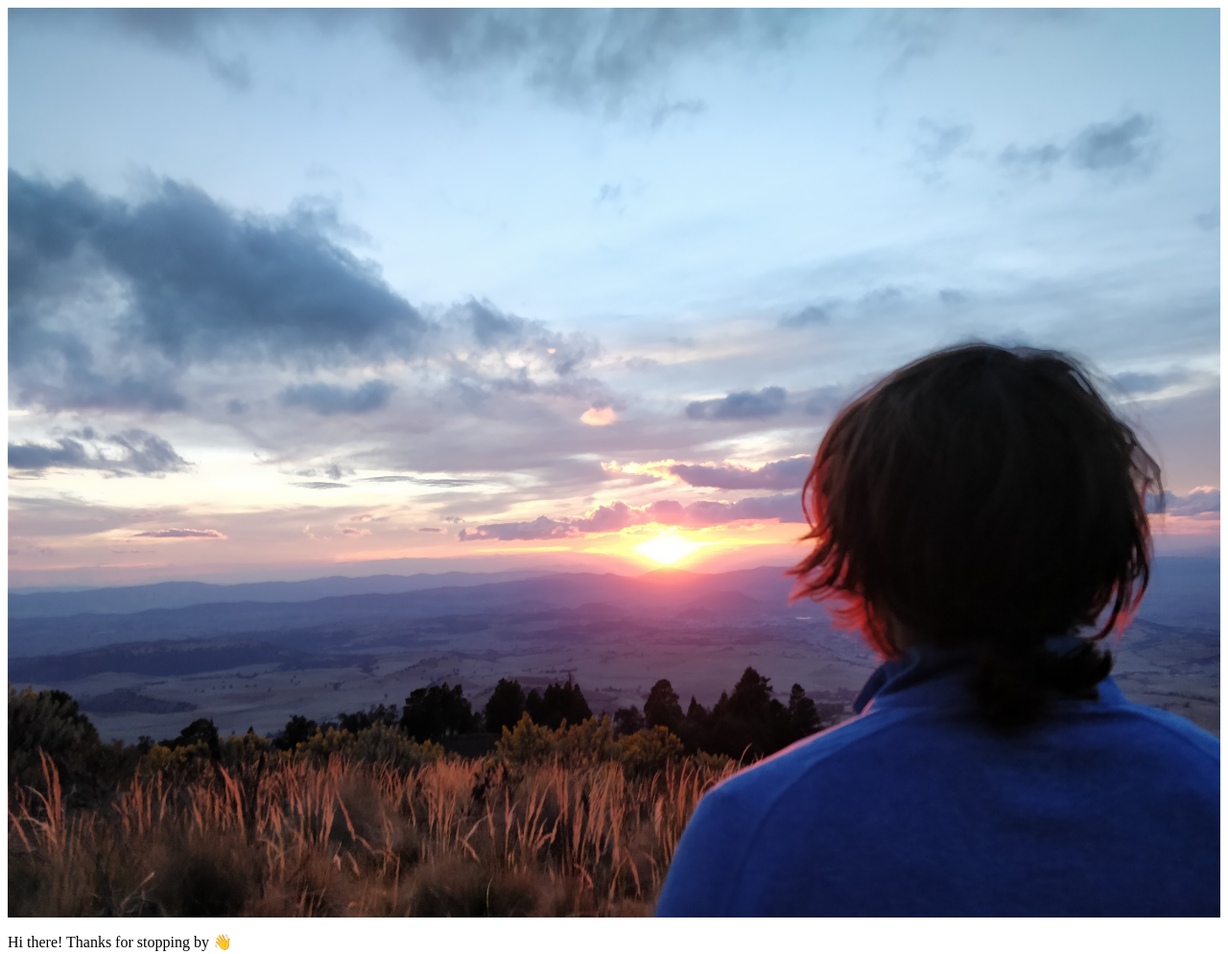
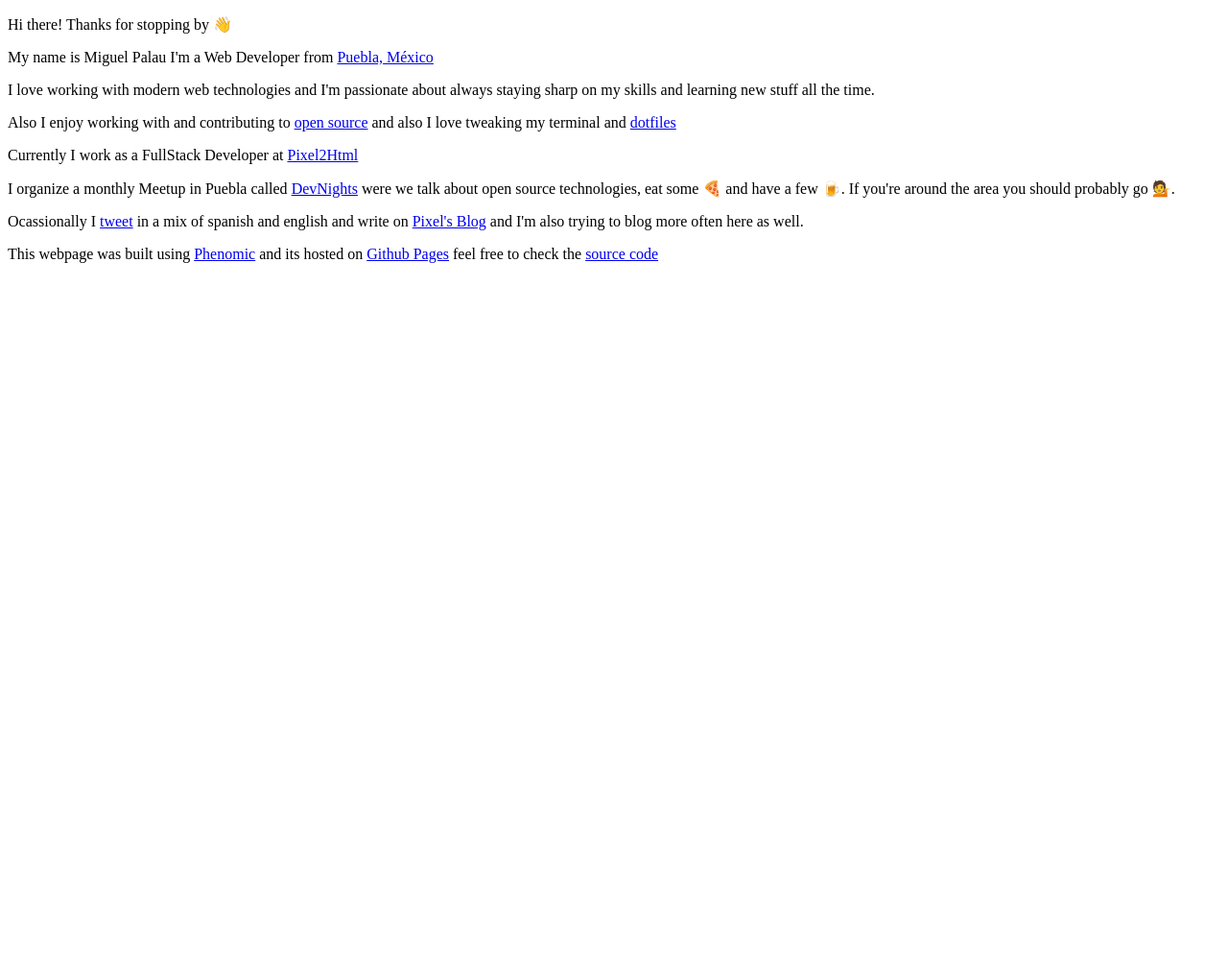
Before and after one commit to shelldandy/mpz.im, a Gatsby site: page / in a window 1280 px wide. Shown: the top 994 px of the page at 96% size. After the commit the page ends 800 px from the top, so only its background shows below. Built offline with nearby package versions, Linux system fonts and the light colour scheme; Gatsby itself is replaced by a stand-in of ours.

Commit message:
moving to gatsby v2

```diff
--- /dev/null
+++ b/src/components/layout.js
@@ -0,0 +1,14 @@
+import React from 'react'
+import PropTypes from 'prop-types'
+
+const Layout = ({ children }) => (
+  <main>
+    {children}
+  </main>
+)
+
+Layout.propTypes = {
+  children: PropTypes.func,
+}
+
+export default Layout
--- a/src/layouts/reset.css
+++ /dev/null
@@ -1,48 +0,0 @@
-/* http://meyerweb.com/eric/tools/css/reset/
-   v2.0 | 20110126
-   License: none (public domain)
-*/
-
-html, body, div, span, applet, object, iframe,
-h1, h2, h3, h4, h5, h6, p, blockquote, pre,
-a, abbr, acronym, address, big, cite, code,
-del, dfn, em, img, ins, kbd, q, s, samp,
-small, strike, strong, sub, sup, tt, var,
-b, u, i, center,
-dl, dt, dd, ol, ul, li,
-fieldset, form, label, legend,
-table, caption, tbody, tfoot, thead, tr, th, td,
-article, aside, canvas, details, embed,
-figure, figcaption, footer, header, hgroup,
-menu, nav, output, ruby, section, summary,
-time, mark, audio, video {
-	margin: 0;
-	padding: 0;
-	border: 0;
-	font-size: 100%;
-	font: inherit;
-	vertical-align: baseline;
-}
-/* HTML5 display-role reset for older browsers */
-article, aside, details, figcaption, figure,
-footer, header, hgroup, menu, nav, section {
-	display: block;
-}
-body {
-	line-height: 1;
-}
-ol, ul {
-	list-style: none;
-}
-blockquote, q {
-	quotes: none;
-}
-blockquote:before, blockquote:after,
-q:before, q:after {
-	content: '';
-	content: none;
-}
-table {
-	border-collapse: collapse;
-	border-spacing: 0;
-}
--- a/src/pages/index.js
+++ b/src/pages/index.js
@@ -1,13 +1,9 @@
 import React from 'react'
-import Link from 'gatsby-link'
-import Img from 'gatsby-image';
+import Layout from '../components/layout'
 
-const IndexPage = ({ data }) =>
-  <div>
-
-    <Img sizes={data.headerImage.sizes} />
-
-    <p>Hi there! Thanks for stopping by 👋</p>
+const IndexPage = () =>
+  <Layout>
+    <p>Hi there! Thanks for stopping by <span role='img' aria-label='Hand waving hello'>👋</span></p>
     <p>My name is Miguel Palau I'm a Web Developer from <a href="https://en.wikipedia.org/wiki/Puebla">Puebla, México</a></p>
     <p>I love working with modern web technologies and I'm passionate about always staying sharp on my skills and learning new stuff all the time.</p>
     <p>Also I enjoy working with and contributing to <a href="https://github.com/mike3run/">open source</a> and also I love tweaking my terminal and <a href="https://github.com/mike3run/dotfiles">dotfiles</a></p>
@@ -15,17 +11,6 @@
     <p>I organize a monthly Meetup in Puebla called <a href="https://www.meetup.com/es-ES/DevNightsMX/">DevNights</a> were we talk about open source technologies, eat some 🍕 and have a few 🍺. If you're around the area you should probably go 💁.</p>
     <p>Ocassionally I <a href="https://twitter.com/mpalau">tweet</a> in a mix of spanish and english and write on <a href="https://www.pixel2html.com/blog/">Pixel's Blog</a> and I'm also trying to blog more often here as well.</p>
     <p>This webpage was built using <a href="https://phenomic.io/">Phenomic</a> and its hosted on <a href="https://pages.github.com/">Github Pages</a> feel free to check the <a href="https://github.com/mike3run/imike.pw">source code</a></p>
-  </div>
+  </Layout>
 
 export default IndexPage
-
-export const pageQuery = graphql`
-  query HeaderImageQuery {
-    headerImage: imageSharp(id: { regex: "/sunset/" }) {
-      sizes(maxWidth: 1240 ) {
-        ...GatsbyImageSharpSizes
-        ## ...GatsbyImageSharpSizes_tracedSVG
-      }
-    }
-  }
-`
--- a/src/pages/page-2.js
+++ b/src/pages/page-2.js
@@ -1,12 +1,13 @@
 import React from 'react'
 import Link from 'gatsby-link'
+import Layout from '../components/layout'
 
 const SecondPage = () => (
-  <div>
+  <Layout>
     <h1>Hi from the second page</h1>
     <p>Welcome to page 2</p>
     <Link to="/">Go back to the homepage</Link>
-  </div>
+  </Layout>
 )
 
 export default SecondPage
```
Also changed, not shown: gatsby-browser.js (deleted, +0 -7 lines), gatsby-node.js (deleted, +0 -7 lines), gatsby-ssr.js (deleted, +0 -7 lines), package.json (+21 -8 lines), src/components/header.js (deleted, +0 -12 lines), src/layouts/index.js (deleted, +0 -34 lines), src/pages/404.js (deleted, +0 -10 lines), 1 other file.
